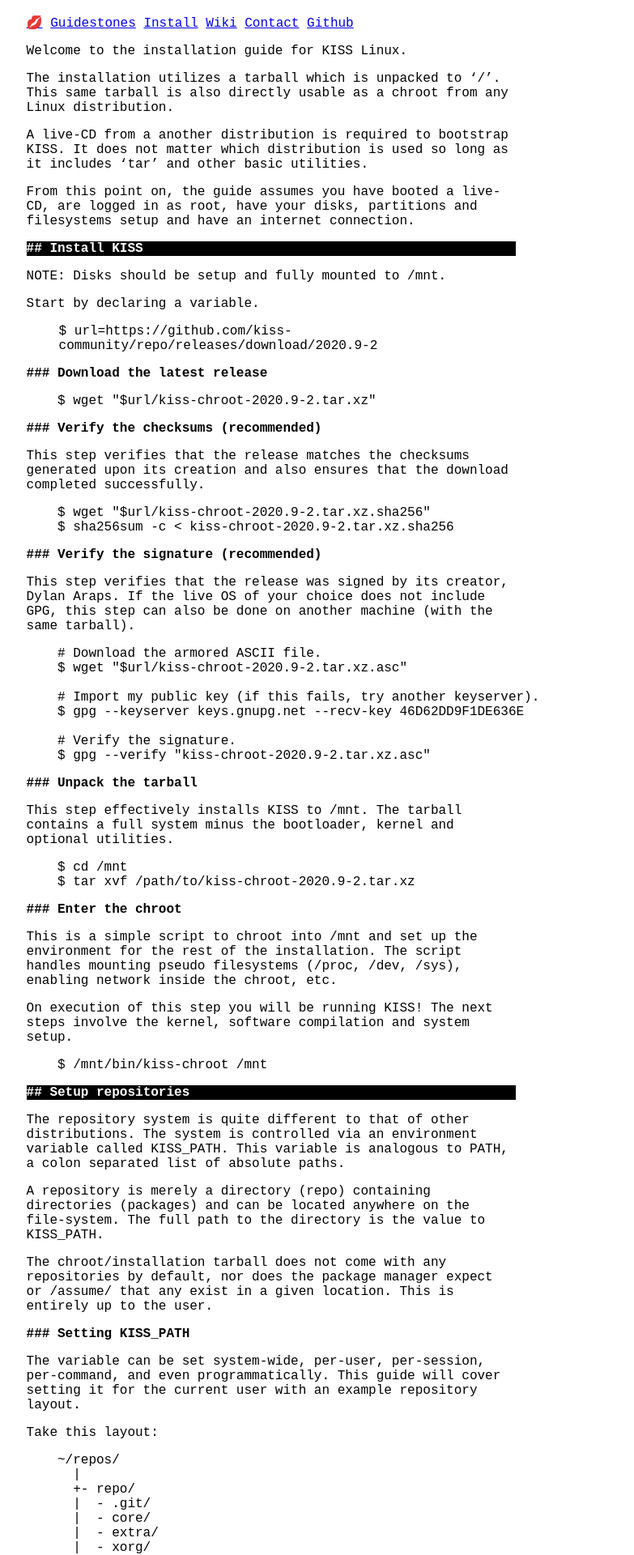
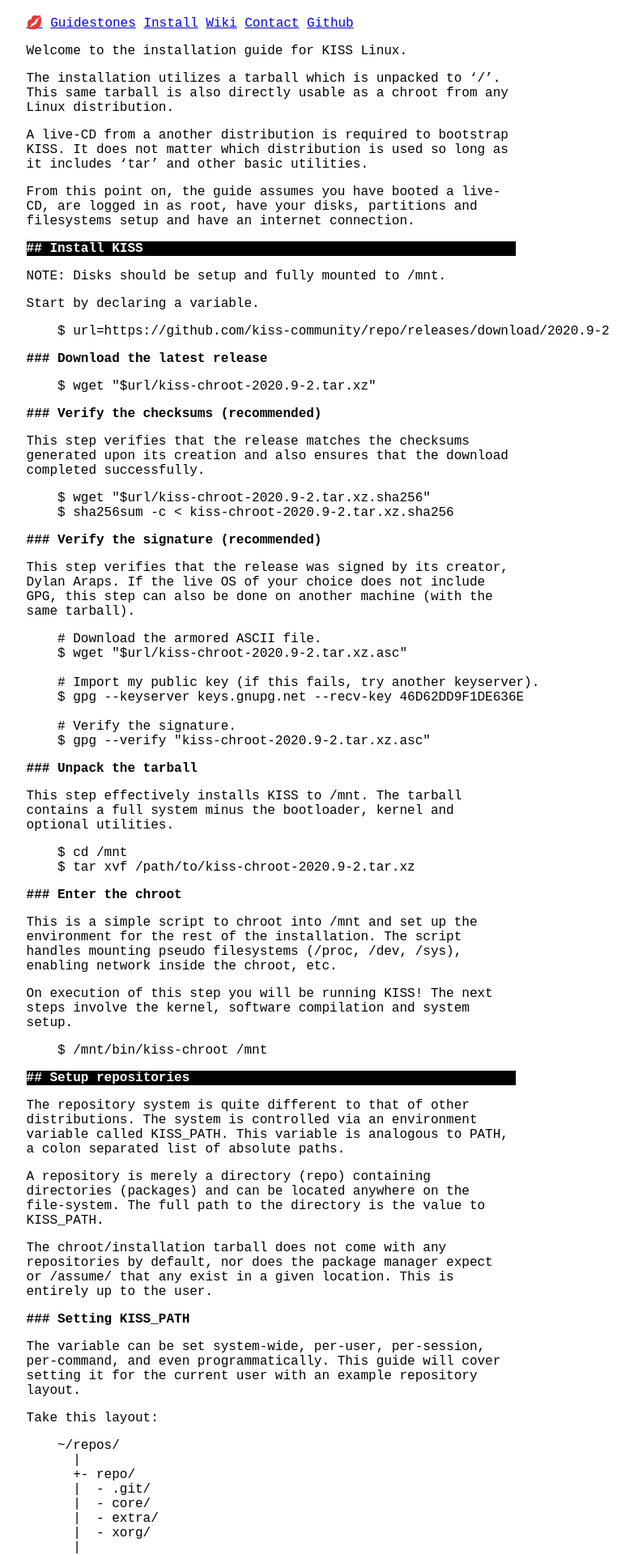
Before and after one commit to mcpcpc/k1ss, a Jekyll site: the page built from install.md, in a window 1280 px wide. Shown: the top 1920 px of the page at 81% size, without its empty margins (305-1088 px from the left). Built offline with Jekyll 4.4.1, drawn with Linux system fonts in a browser that asks for light colours; our own code applies the rules of GitHub Pages for plain Markdown files.

````diff
--- a/install.md
+++ b/install.md
@@ -12,7 +12,9 @@ NOTE: Disks should be setup and fully mounted to /mnt.
 
 Start by declaring a variable.
 
-> $ url=https://github.com/kiss-community/repo/releases/download/2020.9-2
+```
+$ url=https://github.com/kiss-community/repo/releases/download/2020.9-2
+```
 
 ### Download the latest release
 
````
